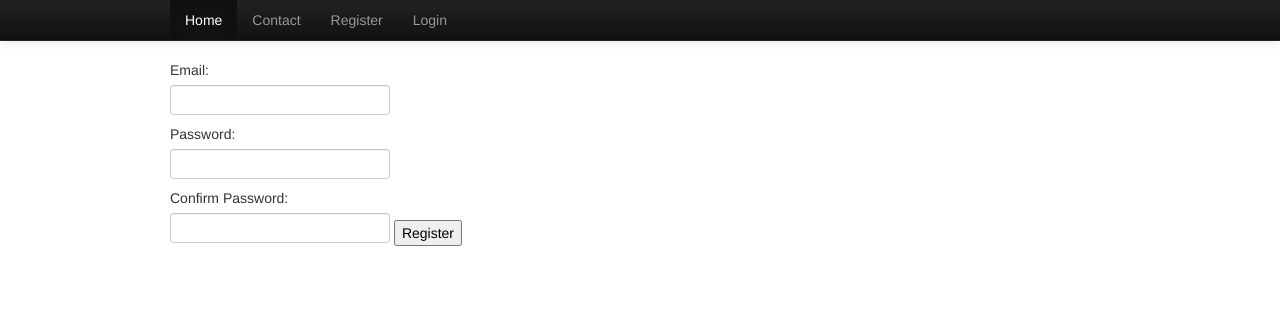
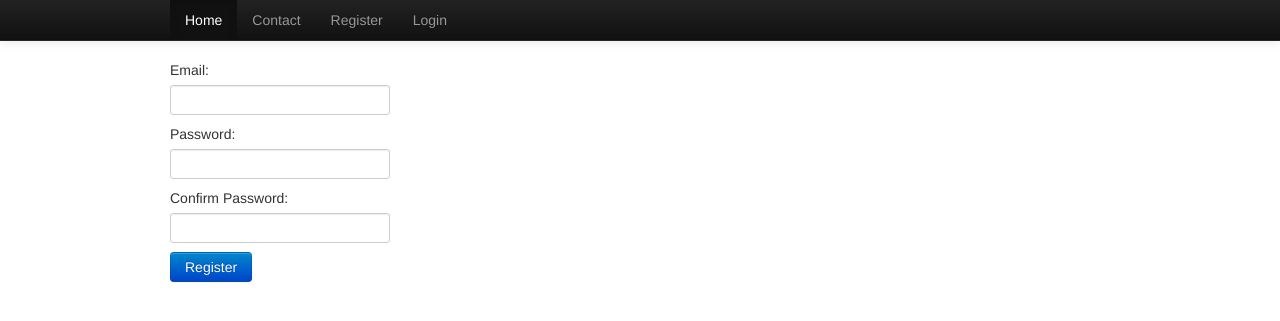
Before and after one commit to agiliq/join.agiliq.com, a Django app: template templates/registration/registration_form.html in a window 1280 px wide. Shown: the top 321 px of the page. Run offline with Django 3.2, Linux system fonts and the light colour scheme; the template is opened without the code that fills it: values that come from a table or form of the project are taken from there, others are empty; parts of the project's set-up code (start-up, migrations or seed data) failed here and were passed over; some libraries are stand-ins or nearby versions.

Commit message:
Refs #4. Added the twitter bootstrap button style.

```diff
--- a/templates/registration/registration_form.html
+++ b/templates/registration/registration_form.html
@@ -2,7 +2,7 @@
 
 {% block content %}
 <form action="{% url registration_register %}" method="post">{% csrf_token %}
-{{ form }}
-<input type="submit" value="Register" />
+  {{ form }}
+  <p><input type="submit" value="Register" class="btn btn-primary" /></p>
 </form>
 {% endblock %}
```
